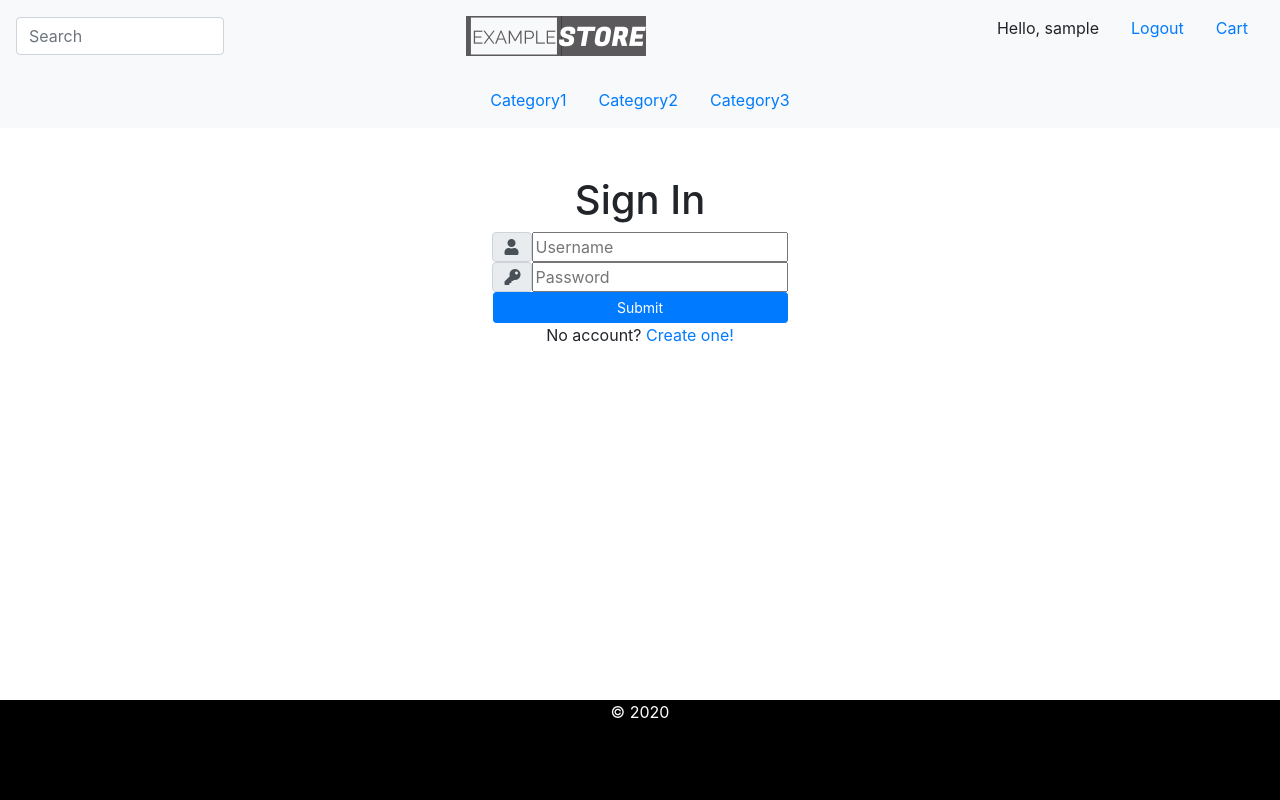
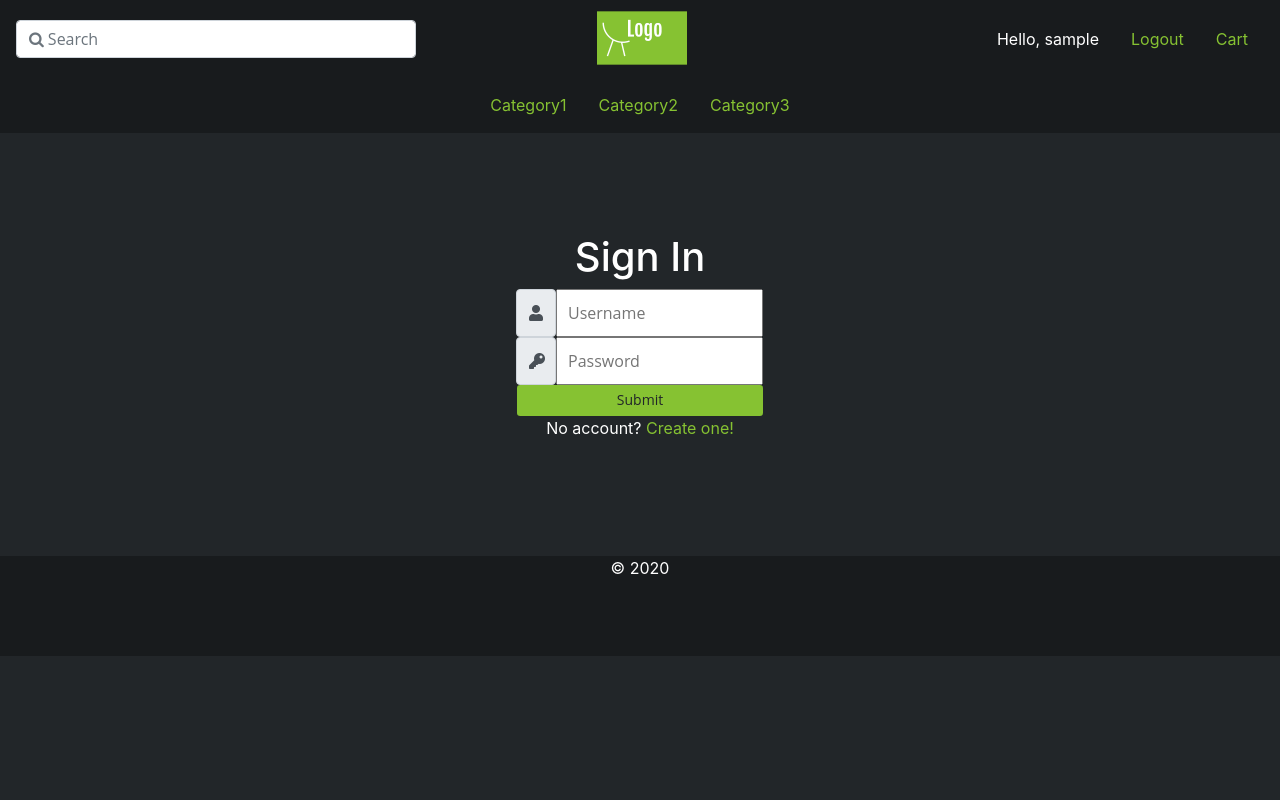
Before and after one commit to krystianjarmul/django-online-store, a Django app: page /accounts/login/ in a window 1280 px wide. Run offline with Django 3.2, Linux system fonts and the light colour scheme; the visitor is signed in with stand-in values (Sample User, id 1); some libraries are stand-ins or nearby versions.

Commit message:
Add css designto site'

```diff
--- a/ecommerce/accounts/forms.py
+++ b/ecommerce/accounts/forms.py
@@ -19,6 +19,3 @@ class RegistrationForm(UserCreationForm):
             'username': TextInput(attrs={'placeholder': 'Username'}),
             'email': TextInput(attrs={'placeholder': 'Email'}),
         }
-
-class LoginForm():
-    pass
--- a/ecommerce/accounts/templates/accounts/login.html
+++ b/ecommerce/accounts/templates/accounts/login.html
@@ -4,13 +4,13 @@
 {% block content %}
 
 
-<div class="container mt-5 mb-5">
-    <div class="row justify-content-center">
+<div class="container">
+    <div class="row centered justify-content-center">
         <div class="col-8 text-center">
             {% for message in messages %}
             <p class="alert alert-secondary">{{ message }}</p>
             {% endfor %}
-            <h1>Sign In</h1>
+            <h1 class="text">Sign In</h1>
             <div class="row justify-content-center">
                 <form method="POST">
                     {% csrf_token %}
@@ -32,7 +32,7 @@
                         </div>
                     </div>
 
-                    <input class="btn btn-sm btn-primary col-12" type="submit"
+                    <input class="btn btn-sm my-btn col-12" type="submit"
                            value="Submit">
                 </form>
             </div>
--- a/ecommerce/accounts/templates/accounts/register.html
+++ b/ecommerce/accounts/templates/accounts/register.html
@@ -2,7 +2,7 @@
 {% load static %}
 
 {% block content %}
-<div class="container mt-5 mb-5">
+<div class="container">
     <div class="row justify-content-center">
         <div class="col-8 text-center">
             <h1>Sign Up</h1>
@@ -46,7 +46,7 @@
                     </div>
 
 
-                    <input class="btn btn-sm btn-primary" type="submit" value="Sign up">
+                    <input class="btn btn-sm my-btn col-12" type="submit" value="Sign up">
 
                     <p>Already have an account? <a href="{% url 'login' %}">Sign in!</a></p>
 
--- a/ecommerce/static/css/base.css
+++ b/ecommerce/static/css/base.css
@@ -1,26 +1,86 @@
-.footer-text {
+h1 {
+    color: white;
+}
+
+p {
     color: white;
 }
 
 .footer {
     background-color: black;
-    position: absolute;
+    /*position: absolute;*/
     bottom: 0;
     min-height: 100px;
     width: 100%;
     overflow: hidden;
 }
 
+body {
+    background-color: #222629;
+}
+
 figure {
-    width: 200px;
+    width: 100px;
     overflow: hidden;
     margin: -5px;
-    display:flex;
-    transform: translateX(-38px);
+    /*display: flex;*/
+    transform: translateX(10px);
+
 }
 
 figure img {
     display: block;
     width: 100%;
-    margin: -40% 0;
+    margin: -20% 0;
 }
+
+.my-btn {
+    background-color: #86C232;
+}
+
+.my-btn:hover {
+    background-color: #61892F;
+}
+
+a {
+    color: #86C232;
+}
+
+a:hover {
+    color: #61892F;
+}
+
+.my-component {
+    background-color: rgba(0, 0, 0, 0.3);
+
+}
+
+.flexbox {
+    justify-content: space-between;
+    margin: auto;
+}
+
+.flex-item {
+    /*background-color: orangered;*/
+    width: 400px;
+    text-align: center;
+
+}
+
+.text-white {
+    color: white;
+}
+
+.container {
+    vertical-align: middle;
+    margin-top: 100px;
+    margin-bottom: 100px;
+}
+
+textarea, input {
+  padding:10px;
+	font-family: FontAwesome, "Open Sans", Verdana, sans-serif;
+    font-style: normal;
+    font-weight: normal;
+    text-decoration: inherit;
+}
--- a/ecommerce/templates/footer.html
+++ b/ecommerce/templates/footer.html
@@ -1,4 +1,4 @@
 {% load static %}
-<div class="footer">
-    <p class="footer-text text-center">&copy; 2020</p>
+<div class="footer my-component">
+    <p class="text-center">&copy; 2020</p>
 </div>
--- a/ecommerce/templates/navbars.html
+++ b/ecommerce/templates/navbars.html
@@ -1,20 +1,24 @@
 {% load static %}
 
-<nav class="navbar navbar-light bg-light justify-content-space-between">
-    <input class="form-control col-2" type="text" placeholder="Search" aria-label="Search">
+<nav class="navbar my-component flexbox">
+    <div class="flex-item">
+        <input class="form-control" type="text" placeholder="&#xf002; Search"
+           aria-label="Search">
+    </div>
 
-    <a class="navbar-brand" href="#">
+    <div class="flex-item">
+         <a class="navbar-brand" href="{% url 'home' %}">
             <figure>
-            <img src="{% static 'images/logo1.png' %}" class="d-inline-block align-top" alt="">
+                <img src="{% static 'images/logo.png' %}"
+                     class="d-inline-block align-top" alt="">
             </figure>
         </a>
-    <ul class="nav">
-
+    </div>
+    <div class="flex-item">
+         <ul class="nav justify-content-end">
             {% if request.user.is_authenticated %}
-
-
                 <li class="nav-item">
-            <p class="nav-link ">Hello, {{ request.user }}</p>
+                    <a class="nav-link text-white">Hello, {{ request.user }}</a>
                 </li>
 
                 <li class="nav-item">
@@ -27,19 +31,17 @@
                 <li class="nav-item">
                     <a class="nav-link" href="{% url 'login' %}">Login</a>
                 </li>
-
             {% endif %}
             <li class="nav-item">
                 <a class="nav-link" href="#">Cart</a>
             </li>
+        </ul>
+    </div>
 
-
-
-    </ul>
 
 </nav>
 <!--<hr>-->
-<nav class="navbar navbar-light bg-light justify-content-center">
+<nav class="navbar my-component justify-content-center">
     <ul class="nav">
         <li class="nav-item">
             <a class="nav-link active" href="#">Category1</a>
```
Also changed, not shown: ecommerce/static/images/logo.png, ecommerce/static/images/logo1.png (deleted). Lines whose indentation alone changed are shown as unchanged.
